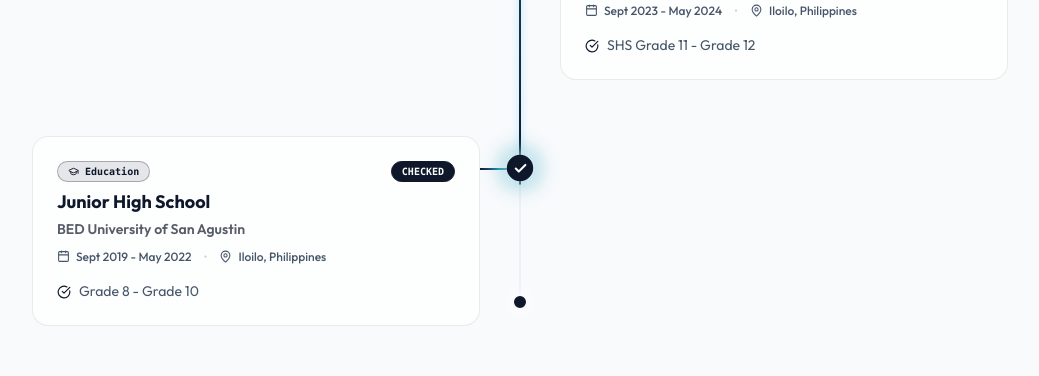
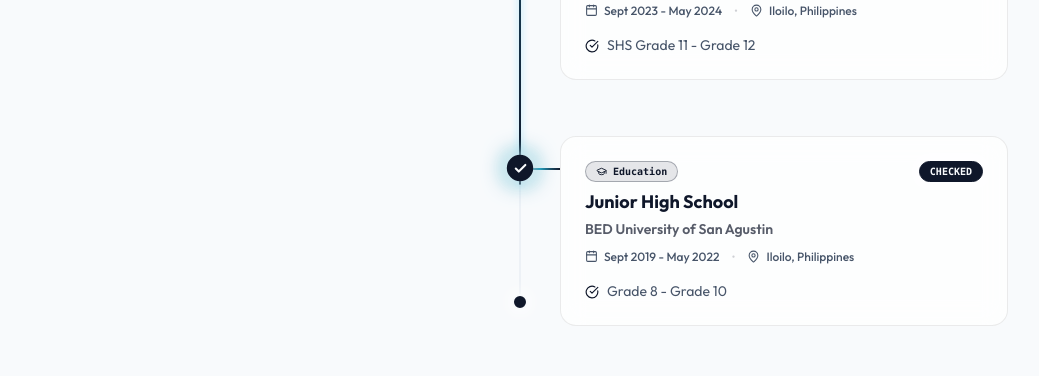
Before and after one commit to Alexander-Tolosa/E-Portfolio, a Next.js app: page / in a window 1280 px wide. Shown: the part 2740-3116 px from the top of the page, without its empty margins (120-1159 px from the left). Built offline with nearby package versions, Linux system fonts and the light colour scheme; no server answers.

Commit message:
Education fixed

```diff
--- a/src/sections/About.tsx
+++ b/src/sections/About.tsx
@@ -33,8 +33,8 @@ function TimelineCard({
   const subtitle = item.company || item.institution;
   const isExp = type === "experience";
 
-  // Alternating side placement for staggered timeline according to user sketch
-  const isLeftOnDesktop = index % 2 === 0;
+  // All Experience items on the left, all Education items on the right
+  const isLeftOnDesktop = isExp;
 
   return (
     <div className="relative w-full flex flex-col items-center">
```
